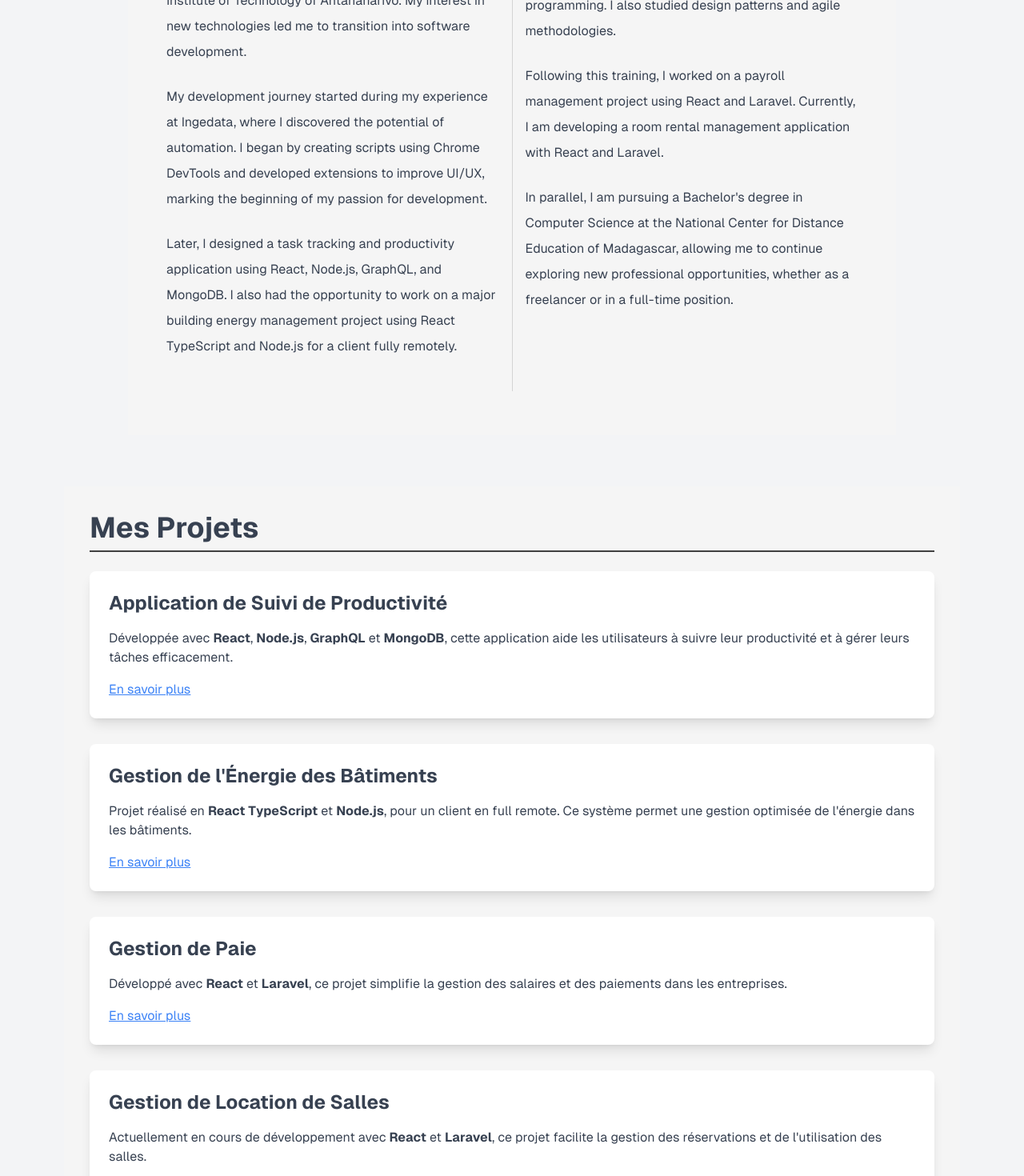
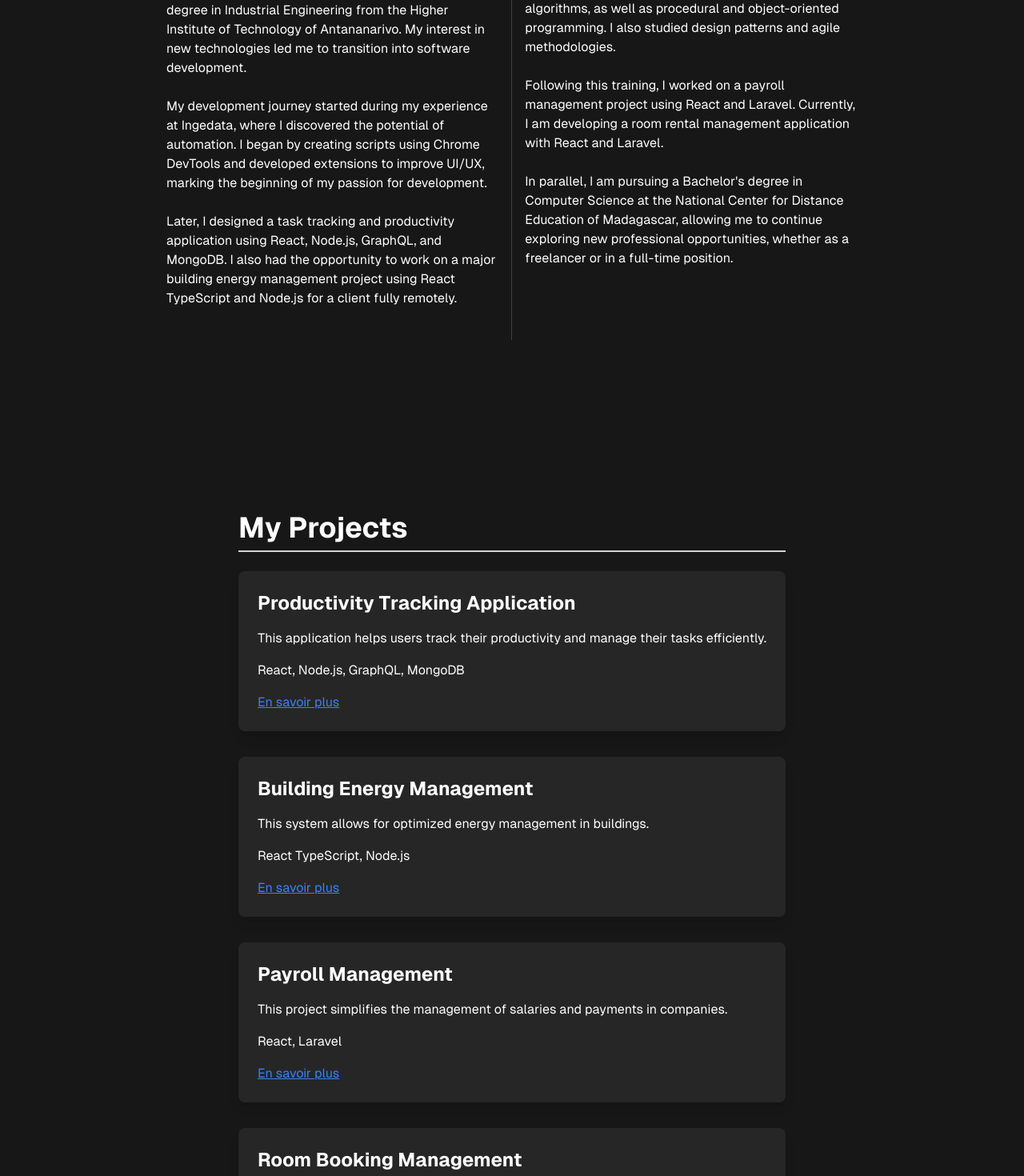
Before and after one commit to Mampionona33/portfolio-mampi, a Next.js app: page /en in a window 1280 px wide. Shown: the part 1200-2670 px from the top of the page at 80% size. Built offline with nearby package versions, Linux system fonts and the light colour scheme.

Commit message:
ajout traduction et changement theme dark par defaut

```diff
--- a/app/[locale]/layout.tsx
+++ b/app/[locale]/layout.tsx
@@ -32,7 +32,6 @@ export default async function RootLayout({
   children: React.ReactNode;
   params: { locale: string };
 }>) {
-  console.log("locale", locale);
   const messages = await getMessages();
   return (
     <html lang={locale}>
--- /dev/null
+++ b/app/[locale]/projets/layout.tsx
@@ -0,0 +1,5 @@
+const ProjectLayout = ({ children }: { children: React.ReactNode }) => {
+  return <>{children}</>;
+};
+
+export default ProjectLayout;
--- /dev/null
+++ b/app/[locale]/projets/suivi-productivite/page.tsx
@@ -0,0 +1,15 @@
+import React from "react";
+import { useTranslations } from "next-intl";
+
+const SuiviProductivite = () => {
+  const t = useTranslations("HomePage.Projects.items.0");
+
+  return (
+    <div className="pt-20 dark:text-white dark:bg-neutral-900 min-h-screen">
+      <h1>{t("name")}</h1>
+      <p>{t("description")}</p>
+    </div>
+  );
+};
+
+export default SuiviProductivite;
--- a/app/components/About.tsx
+++ b/app/components/About.tsx
@@ -8,23 +8,23 @@ const About = () => {
       className="min-h-screen flex flex-col items-center justify-center bg-neutral-100 dark:bg-neutral-900 p-8"
       id="a_propos"
     >
-      <div className="max-w-4xl mx-auto flex flex-col md:flex-row">
-        {/* Première page */}
-        <div className="flex-1 p-4 border-r border-neutral-300 dark:border-neutral-700">
+      <div className="max-w-4xl mx-auto flex flex-col md:flex-row w-full">
+        {/* Première colonne */}
+        <div className="flex-2 p-4 border-r border-neutral-300 dark:border-neutral-700 w-full">
           <h1 className="text-4xl font-bold mb-6 border-b-2 border-neutral-700 pb-2 dark:border-neutral-300">
             {t("title")}
           </h1>
-          <p className="leading-8 mb-6">{t("paragraph1")}</p>
-          <p className="leading-8 mb-6">{t("paragraph2")}</p>
-          <p className="leading-8 mb-6">{t("paragraph3")}</p>
+          <p className="leading-2 mb-6">{t("paragraph1")}</p>
+          <p className="leading-2 mb-6">{t("paragraph2")}</p>
+          <p className="leading-2 mb-6">{t("paragraph3")}</p>
         </div>
 
-        {/* Deuxième page */}
-        <div className="flex-1 p-4">
+        {/* Deuxième colonne */}
+        <div className="flex-2 p-4 w-full">
           <h2 className="text-2xl font-bold mb-4">{t("educationTitle")}</h2>
-          <p className="leading-8 mb-6">{t("paragraph4")}</p>
-          <p className="leading-8 mb-6">{t("paragraph5")}</p>
-          <p className="leading-8">{t("paragraph6")}</p>
+          <p className="leading-2 mb-6">{t("paragraph4")}</p>
+          <p className="leading-2 mb-6">{t("paragraph5")}</p>
+          <p className="leading-2">{t("paragraph6")}</p>
         </div>
       </div>
     </section>
--- /dev/null
+++ b/app/components/ProjectCard.tsx
@@ -0,0 +1,30 @@
+import { useLocale } from "next-intl";
+
+interface ProjectCardProps {
+  name: string;
+  description: string;
+  link: string;
+  technologies?: string;
+}
+
+const ProjectCard = ({
+  name,
+  description,
+  link,
+  technologies,
+}: ProjectCardProps) => {
+  const locale = useLocale();
+
+  return (
+    <div className="bg-white dark:bg-neutral-800 p-6 rounded-lg shadow-lg">
+      <h2 className="text-2xl font-bold mb-4">{name}</h2>
+      <p className="mb-4">{description}</p>
+      {technologies && <p className="mb-4">{technologies}</p>}
+      <a href={`${locale}/${link}`} className="text-blue-500 underline">
+        En savoir plus
+      </a>
+    </div>
+  );
+};
+
+export default ProjectCard;
--- a/app/components/Projets.tsx
+++ b/app/components/Projets.tsx
@@ -1,93 +1,49 @@
+import { useTranslations } from "next-intl";
+import ProjectCard from "./ProjectCard";
+
+interface Project {
+  name: string;
+  technologies: string;
+  description: string;
+  link: string;
+}
+
 const Projects = () => {
+  const t = useTranslations("HomePage.Projects");
+
+  const numberOfProjects = 4;
+  console.log("t", t("items"));
+  const projects: Project[] = [];
+
+  for (let i = 0; i < numberOfProjects; i++) {
+    const name = t(`items.${i}.name`);
+    const technologies = t(`items.${i}.technologies`);
+    const description = t(`items.${i}.description`);
+    const link = t(`items.${i}.link`);
+
+    projects.push({
+      name,
+      technologies,
+      description,
+      link,
+    });
+  }
+
   return (
     <section
       className="min-h-screen bg-neutral-100 dark:bg-neutral-900 p-8"
       id="projects"
     >
       <h1 className="text-4xl font-bold mb-6 border-b-2 border-neutral-700 pb-2 dark:border-neutral-300">
-        Mes Projets
+        {t("title")}
       </h1>
       <div className="flex flex-col gap-8">
-        <div className="bg-white dark:bg-neutral-800 p-6 rounded-lg shadow-lg">
-          <h2 className="text-2xl font-bold mb-4">
-            {`Application de Suivi de Productivité`}
-          </h2>
-          <p className="mb-4">
-            {`Développée avec `}
-            <span className="font-bold">React</span>
-            {`, `}
-            <span className="font-bold">Node.js</span>
-            {`, `}
-            <span className="font-bold">GraphQL</span>
-            {` et `}
-            <span className="font-bold">MongoDB</span>
-            {`, cette application aide
-              les utilisateurs à suivre leur productivité et à gérer leurs tâches
-              efficacement.`}
-          </p>
-          <a
-            href="/projets/suivi-productivite"
-            className="text-blue-500 underline"
-          >
-            {`En savoir plus`}
-          </a>
-        </div>
-
-        <div className="bg-white dark:bg-neutral-800 p-6 rounded-lg shadow-lg">
-          <h2 className="text-2xl font-bold mb-4">
-            {`Gestion de l'Énergie des Bâtiments`}
-          </h2>
-          <p className="mb-4">
-            {`Projet réalisé en `}
-            <span className="font-bold">React TypeScript</span>
-            {` et `}
-            <span className="font-bold">Node.js</span>
-            {`, pour un client en full
-              remote. Ce système permet une gestion optimisée de l'énergie dans
-              les bâtiments.`}
-          </p>
-          <a
-            href="/projets/gestion-energie"
-            className="text-blue-500 underline"
-          >
-            {`En savoir plus`}
-          </a>
-        </div>
-
-        <div className="bg-white dark:bg-neutral-800 p-6 rounded-lg shadow-lg">
-          <h2 className="text-2xl font-bold mb-4">{`Gestion de Paie`}</h2>
-          <p className="mb-4">
-            {`Développé avec `}
-            <span className="font-bold">React</span>
-            {` et `}
-            <span className="font-bold">Laravel</span>
-            {`, ce projet simplifie la
-              gestion des salaires et des paiements dans les entreprises.`}
-          </p>
-          <a href="/projets/gestion-paie" className="text-blue-500 underline">
-            {`En savoir plus`}
-          </a>
-        </div>
-
-        <div className="bg-white dark:bg-neutral-800 p-6 rounded-lg shadow-lg">
-          <h2 className="text-2xl font-bold mb-4">
-            {`Gestion de Location de Salles`}
-          </h2>
-          <p className="mb-4">
-            {`Actuellement en cours de développement avec `}
-            <span className="font-bold">React</span>
-            {` et `}
-            <span className="font-bold">Laravel</span>
-            {`, ce projet facilite la
-              gestion des réservations et de l'utilisation des salles.`}
-          </p>
-          <a
-            href="/projets/gestion-location"
-            className="text-blue-500 underline"
-          >
-            {`En savoir plus`}
-          </a>
-        </div>
+        {projects &&
+          projects.map((project, index) => (
+            <div key={index}>
+              <ProjectCard {...project} />
+            </div>
+          ))}
       </div>
     </section>
   );
--- a/app/components/ThemeSwitcher.tsx
+++ b/app/components/ThemeSwitcher.tsx
@@ -1,23 +1,37 @@
-"use client";
+"use client"; // Ensure this component is client-side only
 import { FontAwesomeIcon } from "@fortawesome/react-fontawesome";
 import { faMoon, faSun } from "@fortawesome/free-solid-svg-icons";
 import React, { useEffect, useState } from "react";
 
 const ThemeSwitcher: React.FC = () => {
-  const [darkMode, setDarkMode] = useState<boolean>(false);
+  // Set the default to true for dark mode
+  const [darkMode, setDarkMode] = useState<boolean>(true);
 
   useEffect(() => {
-    const darkModePreference = localStorage.getItem("dark-mode") === "true";
-    setDarkMode(darkModePreference);
-    if (darkModePreference) {
+    // Check for the stored preference in localStorage
+    const darkModePreference = localStorage.getItem("dark-mode");
+
+    if (darkModePreference === "true") {
+      setDarkMode(true);
       document.documentElement.classList.add("dark");
+    } else if (darkModePreference === "false") {
+      setDarkMode(false);
+      document.documentElement.classList.remove("dark");
+    } else {
+      // If no preference is found, set dark mode as the default
+      setDarkMode(true);
+      document.documentElement.classList.add("dark");
+      localStorage.setItem("dark-mode", "true"); // Save the preference
     }
-  }, []);
+  }, []); // Run this only on the initial mount
 
   const toggleDarkMode = () => {
     setDarkMode((prevDarkMode) => {
       const newDarkMode = !prevDarkMode;
+      // Update local storage with the new preference
       localStorage.setItem("dark-mode", newDarkMode.toString());
+
+      // Toggle the dark class on the document element
       if (newDarkMode) {
         document.documentElement.classList.add("dark");
       } else {
--- a/messages/en.json
+++ b/messages/en.json
@@ -28,25 +28,25 @@
       "items": [
         {
           "name": "Productivity Tracking Application",
-          "technologies": ["React", "Node.js", "GraphQL", "MongoDB"],
+          "technologies": "React, Node.js, GraphQL, MongoDB",
           "description": "This application helps users track their productivity and manage their tasks efficiently.",
           "link": "/projects/productivity-tracking"
         },
         {
           "name": "Building Energy Management",
-          "technologies": ["React TypeScript", "Node.js"],
+          "technologies": "React TypeScript, Node.js",
           "description": "This system allows for optimized energy management in buildings.",
           "link": "/projects/energy-management"
         },
         {
           "name": "Payroll Management",
-          "technologies": ["React", "Laravel"],
+          "technologies": "React, Laravel",
           "description": "This project simplifies the management of salaries and payments in companies.",
           "link": "/projects/payroll-management"
         },
         {
           "name": "Room Booking Management",
-          "technologies": ["React", "Laravel"],
+          "technologies": "React, Laravel",
           "description": "This project facilitates the management of bookings and the use of rooms.",
           "link": "/projects/room-booking"
         }
```
